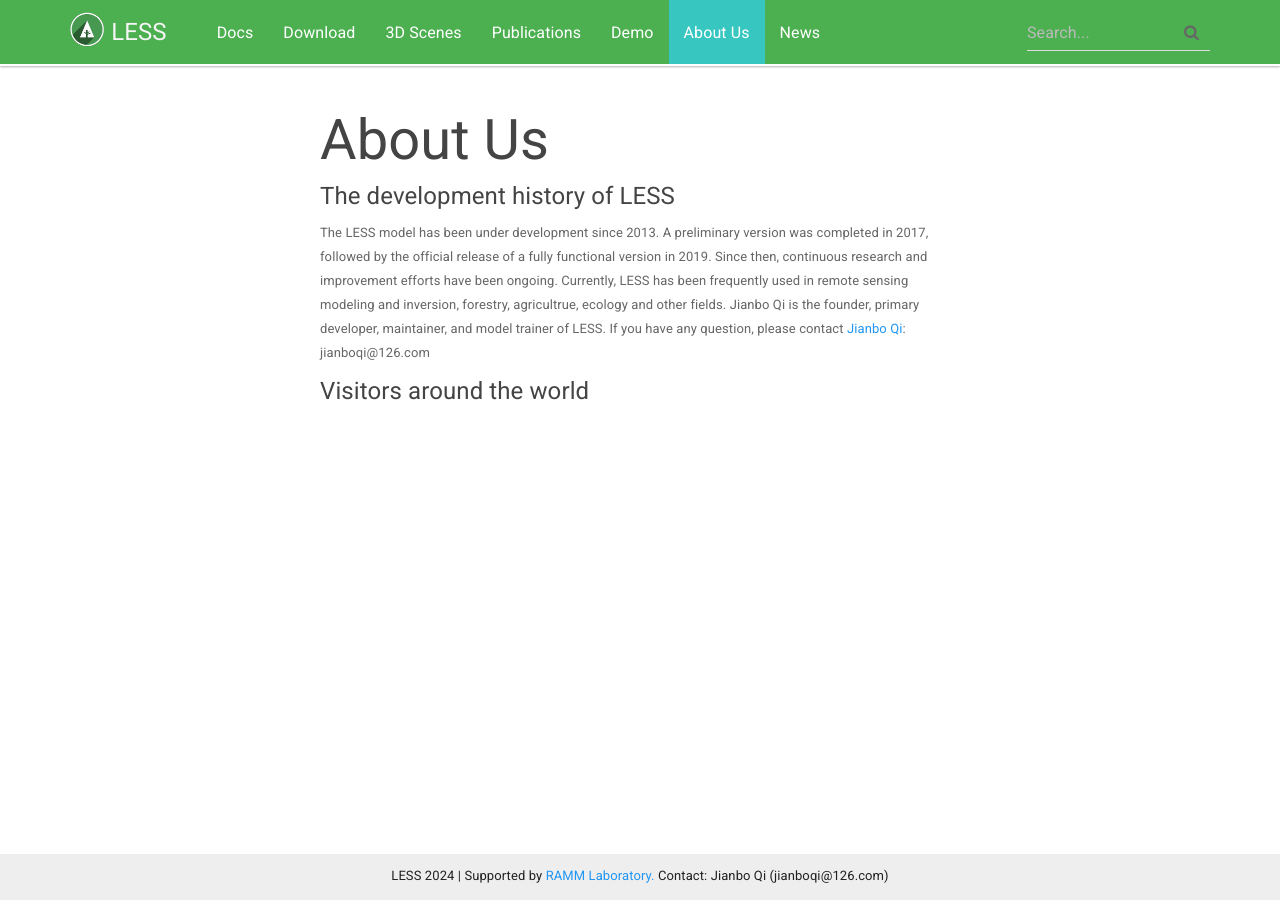
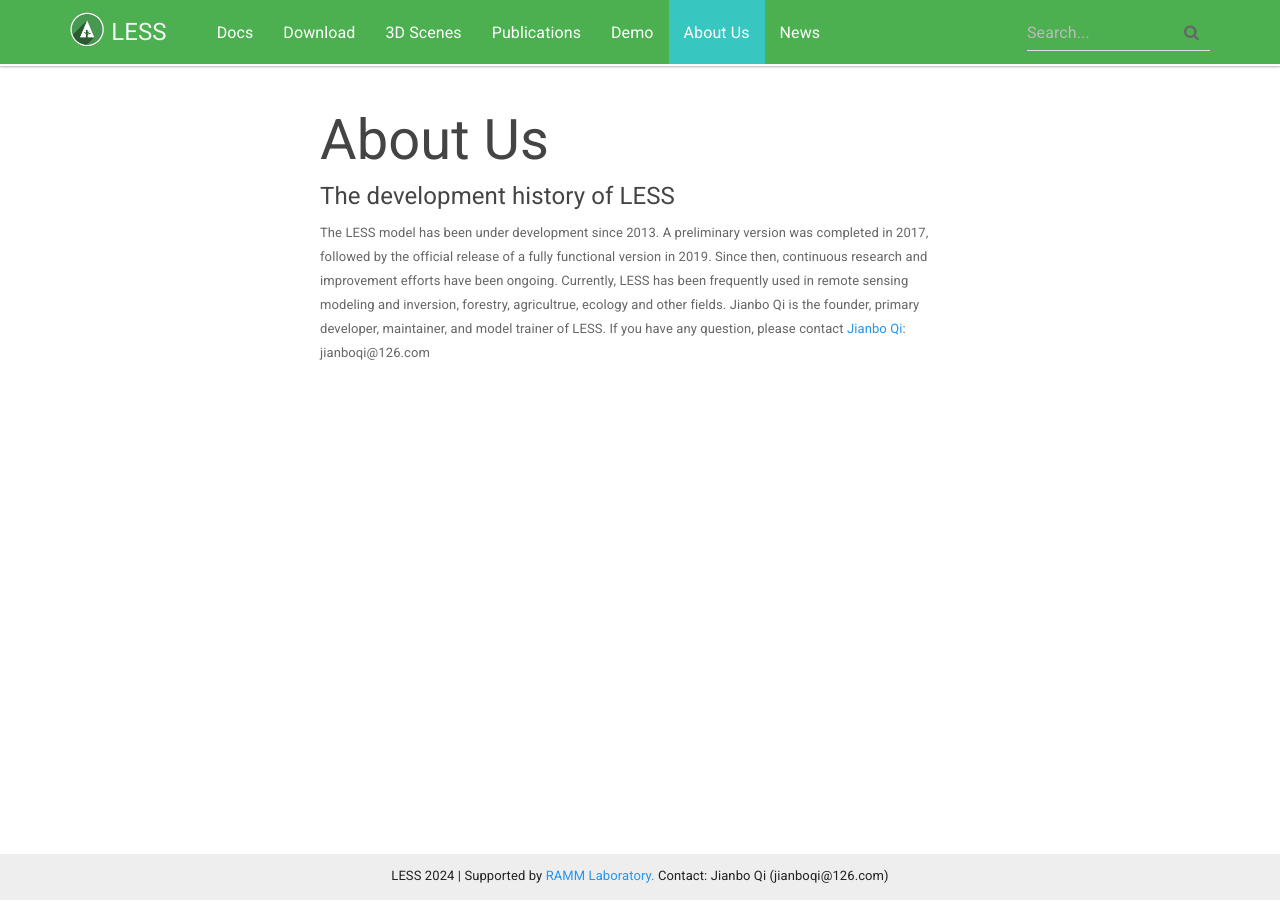
Before and after one commit to jianboqi/jianboqi.github.io, a Jekyll site: the page built from aboutus.md, in a window 1280 px wide. Built offline with Jekyll 4.4.1, drawn with Linux system fonts in a browser that asks for light colours; nearby versions of some CDN libraries; a script that is not in the unit is left out; comment, search, counter and statistics services are not loaded.

Commit message:
Update aboutus.md

```diff
--- a/aboutus.md
+++ b/aboutus.md
@@ -7,8 +7,3 @@
 ---
 #### The development history of LESS
 The LESS model has been under development since 2013. A preliminary version was completed in 2017, followed by the official release of a fully functional version in 2019. Since then, continuous research and improvement efforts have been ongoing. Currently, LESS has been frequently used in remote sensing modeling and inversion, forestry, agricultrue, ecology and other fields. Jianbo Qi is the founder, primary developer, maintainer, and model trainer of LESS. If you have any question, please contact [Jianbo Qi](https://www.researchgate.net/profile/Jianbo-Qi-2): jianboqi@126.com
-
-#### Visitors around the world
-<div style="width:200px;">
-<script type="text/javascript" id="clstr_globe" src="//clustrmaps.com/globe.js?d=whFJJr0q-HxR1vltft3xVFVe_lX7rtDTerS-XexPnSc"></script>
-</div>
```
